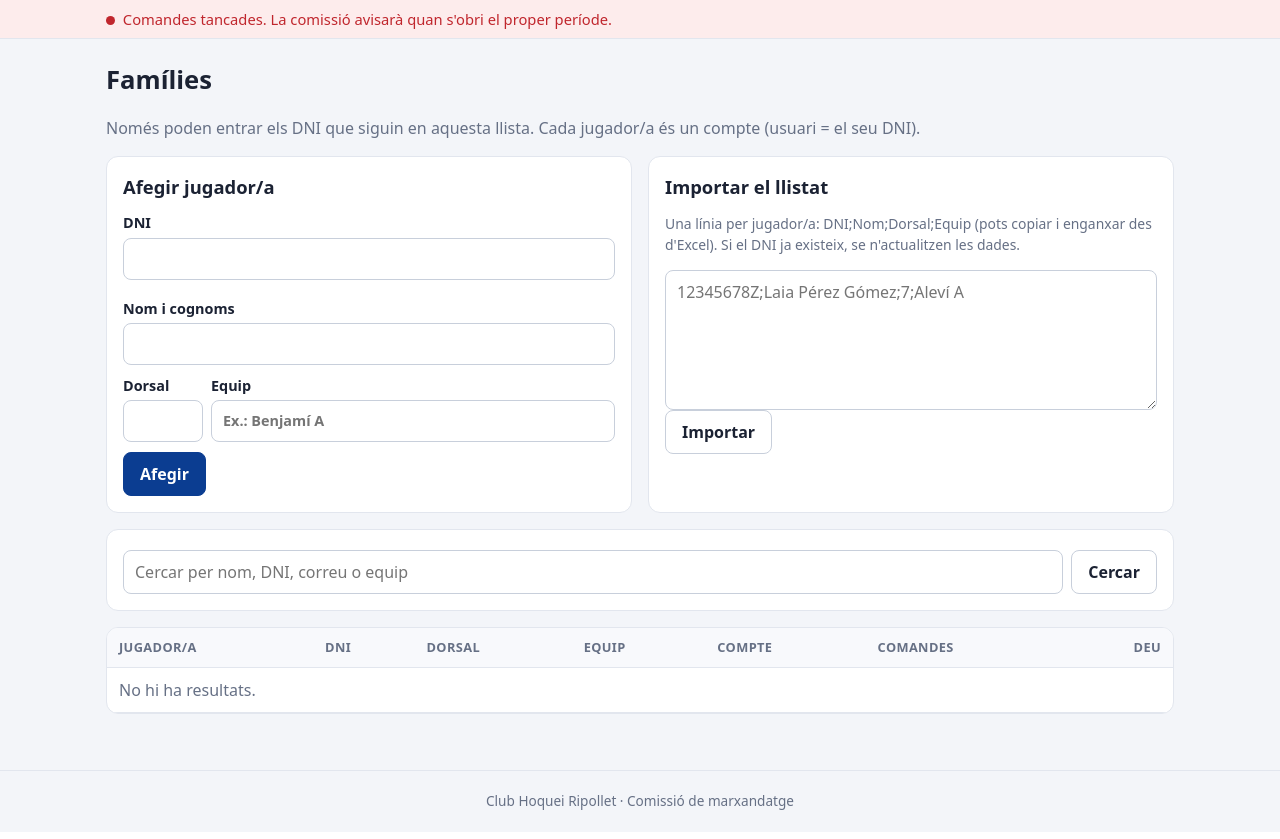
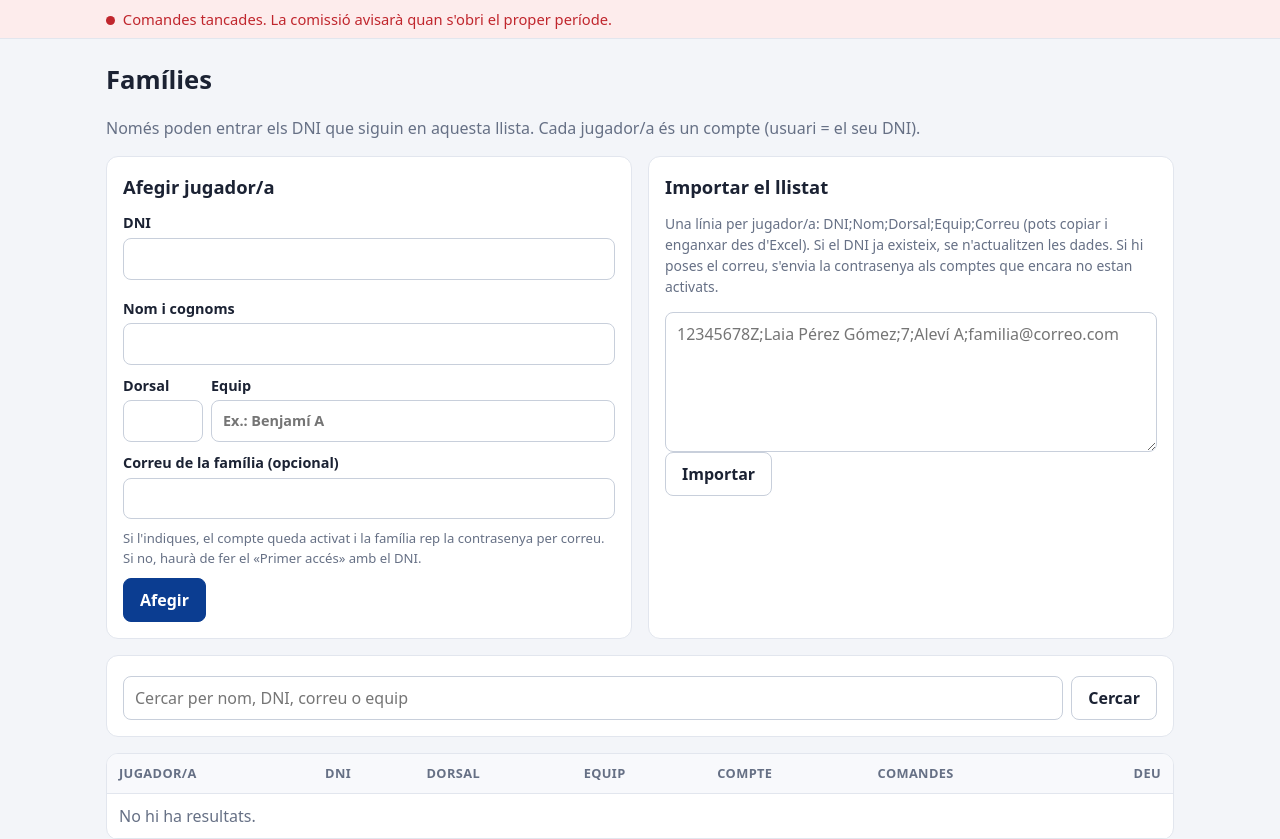
Before and after one commit to sergireven/Comision-ripo, a Node server app: page /admin/familias in a window 1280 px wide. Shown: the part 60-899 px from the top of the page. Before the commit the page ends 870 px from the top, so only its background shows below. Run offline with Node 20, Linux system fonts and the light colour scheme; the visitor is signed in with stand-in values (Sample User, id 1); data comes from the database, SQL or seed files in the repository; data that the repository does not hold is empty; some libraries are stand-ins or nearby versions.

Commit message:
Alta de familias con correo: la comisión activa la cuenta y envía la contraseña
- Correo opcional en el alta individual y quinta columna en la importación
- Botón en la ficha para (re)enviar el acceso con una contraseña nueva
- La importación nunca cambia la contraseña de cuentas ya activadas

Co-Authored-By: Claude Opus 5.5 <noreply@anthropic.com>
Claude-Session: https://claude.ai/code/session_011ovZoBxoALre8acvH4mSWC

```diff
--- a/src/locales/ca.js
+++ b/src/locales/ca.js
@@ -377,7 +377,18 @@ module.exports = {
   "Nombre y apellidos": "Nom i cognoms",
   "Ej.: Benjamín A": "Ex.: Benjamí A",
   "Importar listado": "Importar el llistat",
-  "Una línea por jugador/a: DNI;Nombre;Dorsal;Equipo (puedes copiar y pegar desde Excel). Si el DNI ya existe se actualizan sus datos.": "Una línia per jugador/a: DNI;Nom;Dorsal;Equip (pots copiar i enganxar des d'Excel). Si el DNI ja existeix, se n'actualitzen les dades.",
+  "Una línea por jugador/a: DNI;Nombre;Dorsal;Equipo;Correo (puedes copiar y pegar desde Excel). Si el DNI ya existe se actualizan sus datos. Si pones el correo, se envía la contraseña a las cuentas que aún no están activadas.": "Una línia per jugador/a: DNI;Nom;Dorsal;Equip;Correu (pots copiar i enganxar des d'Excel). Si el DNI ja existeix, se n'actualitzen les dades. Si hi poses el correu, s'envia la contrasenya als comptes que encara no estan activats.",
+  "Correo de la familia (opcional)": "Correu de la família (opcional)",
+  "Si lo indicas, la cuenta queda activada y la familia recibe su contraseña por correo. Si no, tendrá que hacer el «Primer acceso» con el DNI.": "Si l'indiques, el compte queda activat i la família rep la contrasenya per correu. Si no, haurà de fer el «Primer accés» amb el DNI.",
+  "Jugador/a añadido/a. Se ha enviado la contraseña a {email}.": "Jugador/a afegit/da. S'ha enviat la contrasenya a {email}.",
+  "Correo no válido para {dni}: «{email}».": "Correu no vàlid per a {dni}: «{email}».",
+  "Se ha enviado la contraseña por correo a {n} familia(s).": "S'ha enviat la contrasenya per correu a {n} família(es).",
+  "Se ha enviado una contraseña nueva a {email}.": "S'ha enviat una contrasenya nova a {email}.",
+  "Se generará una contraseña nueva y la actual dejará de funcionar. ¿Continuar?": "Es generarà una contrasenya nova i l'actual deixarà de funcionar. Continuar?",
+  "¿Enviar la contraseña por correo?": "Enviar la contrasenya per correu?",
+  "Enviar acceso por correo a": "Enviar l'accés per correu a",
+  "Enviar contraseña nueva": "Enviar una contrasenya nova",
+  "Activar y enviar contraseña": "Activar i enviar la contrasenya",
   "Importar": "Importar",
   "Buscar por nombre, DNI, correo o equipo": "Cercar per nom, DNI, correu o equip",
   "Activa": "Activa",
--- a/src/routes/admin.js
+++ b/src/routes/admin.js
@@ -7,7 +7,7 @@ const bcrypt = require('bcryptjs');
 const { flash, requireAdmin } = require('../middleware');
 const { TRANSITIONS } = require('../services');
 const {
-  normalizeDni, isValidDni, isValidEmail, parseMoney, fromLocalInput, slugify, orderCode, STATUS, formatDate,
+  normalizeDni, isValidDni, isValidEmail, generatePassword, parseMoney, fromLocalInput, slugify, orderCode, STATUS, formatDate,
 } = require('../util');
 
 const STATUSES = Object.keys(STATUS);
@@ -415,6 +415,23 @@ module.exports = function adminRoutes({ db, mailer, orders, uploadDir }) {
     res.render('admin/families', { title: 'Familias', list, q: req.query.q || '' });
   });
 
+  /**
+   * Activa la cuenta con el correo indicado: genera una contraseña y se la envía a la familia.
+   * Si ya tenía contraseña, la anterior deja de funcionar y se cierran sus sesiones.
+   */
+  function sendAccess(req, userId, email) {
+    const password = generatePassword();
+    db.transaction(() => {
+      db.prepare(`UPDATE users SET email = ?, password_hash = ?,
+        activated_at = COALESCE(activated_at, strftime('%Y-%m-%dT%H:%M:%fZ', 'now')) WHERE id = ? AND role = 'family'`)
+        .run(email, bcrypt.hashSync(password, 10), userId);
+      db.prepare("DELETE FROM sessions WHERE json_extract(data, '$.userId') = ?").run(userId);
+    })();
+    mailer.accountActivated(db.prepare('SELECT * FROM users WHERE id = ?').get(userId), password, req.appUrl);
+  }
+
+  const readEmail = (value) => String(value || '').trim().toLowerCase();
+
   function readFamily(body) {
     const dni = normalizeDni(body.dni);
     const value = {
@@ -430,12 +447,16 @@ module.exports = function adminRoutes({ db, mailer, orders, uploadDir }) {
 
   router.post('/familias', (req, res) => {
     const { error, value, warning } = readFamily(req.body);
+    const email = readEmail(req.body.email);
     if (error) flash(req, 'error', error.key, error.params);
+    else if (email && !isValidEmail(email)) flash(req, 'error', 'Correo no válido.');
     else if (db.prepare('SELECT 1 FROM users WHERE dni = ?').get(value.dni)) flash(req, 'error', 'El DNI {dni} ya existe.', { dni: value.dni });
     else {
-      db.prepare(`INSERT INTO users (role, dni, player_name, player_number, team)
+      const info = db.prepare(`INSERT INTO users (role, dni, player_name, player_number, team)
         VALUES ('family', @dni, @player_name, @player_number, @team)`).run(value);
-      flash(req, warning ? 'error' : 'ok', warning ? `${req.t('Jugador/a añadido/a.')} ${req.t(warning.key, warning.params)}` : 'Jugador/a añadido/a.');
+      if (email) sendAccess(req, info.lastInsertRowid, email);
+      const msg = req.t(email ? 'Jugador/a añadido/a. Se ha enviado la contraseña a {email}.' : 'Jugador/a añadido/a.', { email });
+      flash(req, warning ? 'error' : 'ok', warning ? `${msg} ${req.t(warning.key, warning.params)}` : msg);
     }
     res.redirect('/admin/familias');
   });
@@ -445,23 +466,30 @@ module.exports = function adminRoutes({ db, mailer, orders, uploadDir }) {
     let added = 0;
     let updated = 0;
     const problems = [];
+    const invites = [];
     const insert = db.prepare(`INSERT INTO users (role, dni, player_name, player_number, team)
       VALUES ('family', @dni, @player_name, @player_number, @team)
       ON CONFLICT(dni) DO UPDATE SET player_name = excluded.player_name,
         player_number = excluded.player_number, team = excluded.team`);
     db.transaction(() => {
       for (const line of lines) {
-        const [dni, playerName, number, team] = line.split(/[;,\t]/).map((s) => s.trim());
+        const [dni, playerName, number, team, rawEmail] = line.split(/[;,\t]/).map((s) => s.trim());
         if (/^dni$/i.test(dni)) continue; // cabecera
         const { error, value, warning } = readFamily({ dni, player_name: playerName, player_number: number, team });
         if (error) { problems.push(req.t(error.key, error.params)); continue; }
         if (warning) problems.push(req.t(warning.key, warning.params));
-        const exists = db.prepare('SELECT 1 FROM users WHERE dni = ?').get(value.dni);
+        const email = readEmail(rawEmail);
+        if (email && !isValidEmail(email)) problems.push(req.t('Correo no válido para {dni}: «{email}».', { dni: value.dni, email }));
+        const exists = db.prepare('SELECT activated_at FROM users WHERE dni = ?').get(value.dni);
         insert.run(value);
         if (exists) updated++; else added++;
+        // Solo se envía el acceso a cuentas sin activar: nunca se cambia la contraseña de quien ya entra.
+        if (email && isValidEmail(email) && !exists?.activated_at) invites.push([value.dni, email]);
       }
     })();
-    const msg = req.t('Importación: {added} nuevos, {updated} actualizados.', { added, updated });
+    for (const [dni, email] of invites) sendAccess(req, db.prepare('SELECT id FROM users WHERE dni = ?').get(dni).id, email);
+    let msg = req.t('Importación: {added} nuevos, {updated} actualizados.', { added, updated });
+    if (invites.length) msg += ` ${req.t('Se ha enviado la contraseña por correo a {n} familia(s).', { n: invites.length })}`;
     flash(req, problems.length ? 'error' : 'ok', problems.length ? `${msg} ${req.t('Revisa:')} ${problems.join(' ')}` : msg);
     res.redirect('/admin/familias');
   });
@@ -485,6 +513,19 @@ module.exports = function adminRoutes({ db, mailer, orders, uploadDir }) {
       db.prepare(`UPDATE users SET dni = @dni, player_name = @player_name, player_number = @player_number, team = @team,
         email = @email WHERE id = @id`).run({ ...value, email, id: family.id });
       flash(req, 'ok', 'Datos guardados.');
+    }
+    res.redirect(`/admin/familias/${family.id}`);
+  });
+
+  router.post('/familias/:id/enviar-acceso', (req, res) => {
+    const family = db.prepare("SELECT * FROM users WHERE id = ? AND role = 'family'").get(Number(req.params.id));
+    if (!family) return res.redirect('/admin/familias');
+    const email = readEmail(req.body.email) || family.email;
+    if (!isValidEmail(email)) {
+      flash(req, 'error', 'Introduce un correo válido.');
+    } else {
+      sendAccess(req, family.id, email);
+      flash(req, 'ok', 'Se ha enviado una contraseña nueva a {email}.', { email });
     }
     res.redirect(`/admin/familias/${family.id}`);
   });
--- a/views/admin/families.ejs
+++ b/views/admin/families.ejs
@@ -14,13 +14,15 @@
       <label><%= t('Dorsal') %> <input name="player_number" inputmode="numeric" maxlength="3" class="qty"></label>
       <label class="grow"><%= t('Equipo') %> <input name="team" placeholder="<%= t('Ej.: Benjamín A') %>"></label>
     </div>
+    <label><%= t('Correo de la familia (opcional)') %> <input type="email" name="email"></label>
+    <p class="hint"><%= t('Si lo indicas, la cuenta queda activada y la familia recibe su contraseña por correo. Si no, tendrá que hacer el «Primer acceso» con el DNI.') %></p>
     <button class="btn primary"><%= t('Añadir') %></button>
   </form>
   <form method="post" action="/admin/familias/importar" class="card form">
     <input type="hidden" name="_csrf" value="<%= csrf %>">
     <h2><%= t('Importar listado') %></h2>
-    <p class="small muted"><%= t('Una línea por jugador/a: DNI;Nombre;Dorsal;Equipo (puedes copiar y pegar desde Excel). Si el DNI ya existe se actualizan sus datos.') %></p>
-    <textarea name="csv" rows="5" placeholder="12345678Z;Laia Pérez Gómez;7;Aleví A"></textarea>
+    <p class="small muted"><%= t('Una línea por jugador/a: DNI;Nombre;Dorsal;Equipo;Correo (puedes copiar y pegar desde Excel). Si el DNI ya existe se actualizan sus datos. Si pones el correo, se envía la contraseña a las cuentas que aún no están activadas.') %></p>
+    <textarea name="csv" rows="5" placeholder="12345678Z;Laia Pérez Gómez;7;Aleví A;familia@correo.com"></textarea>
     <button class="btn"><%= t('Importar') %></button>
   </form>
 </div>
```
Also changed, not shown: test/flow.test.js (+48 -0 lines), views/admin/family.ejs (+8 -0 lines), README.md.
